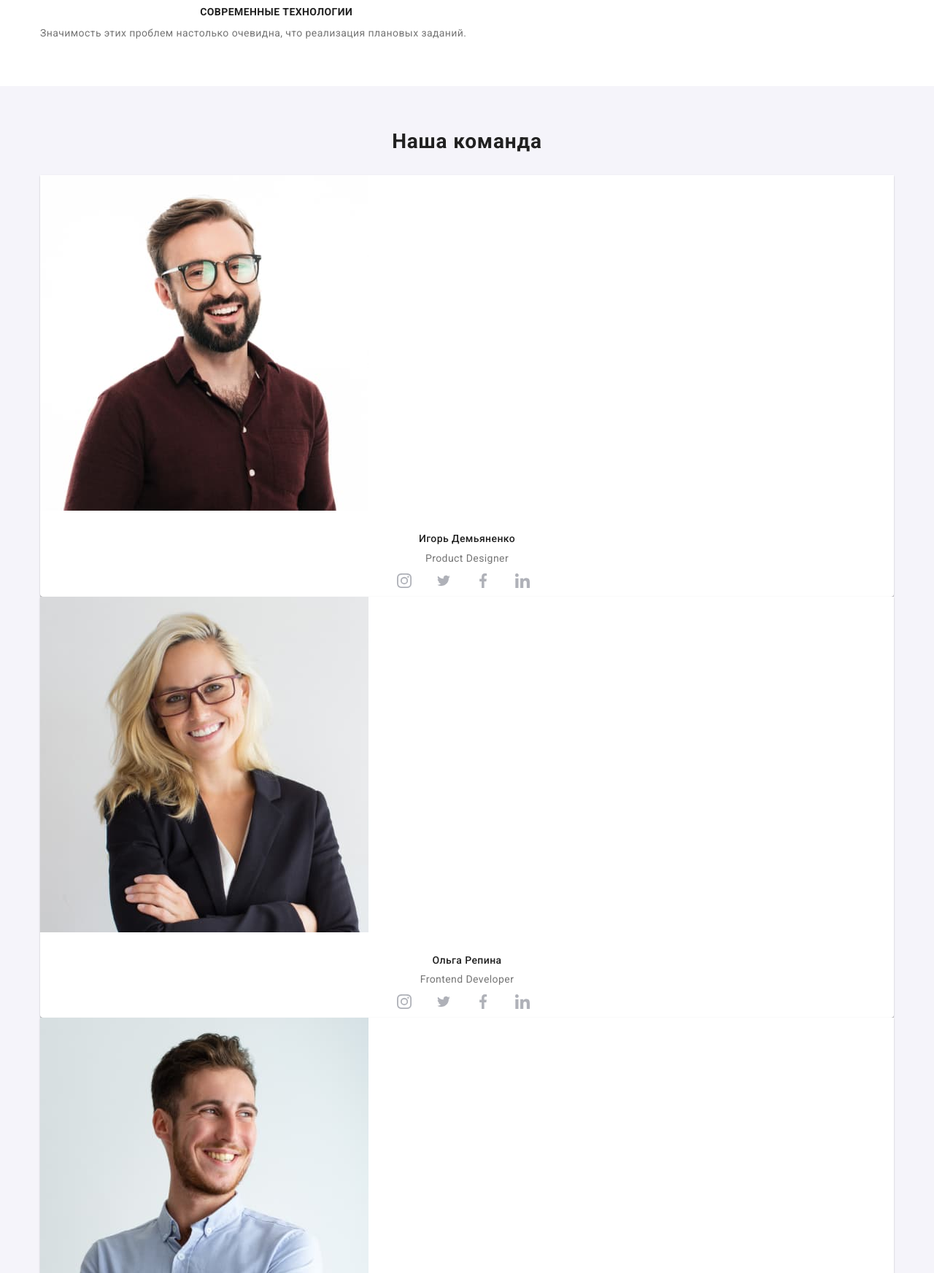
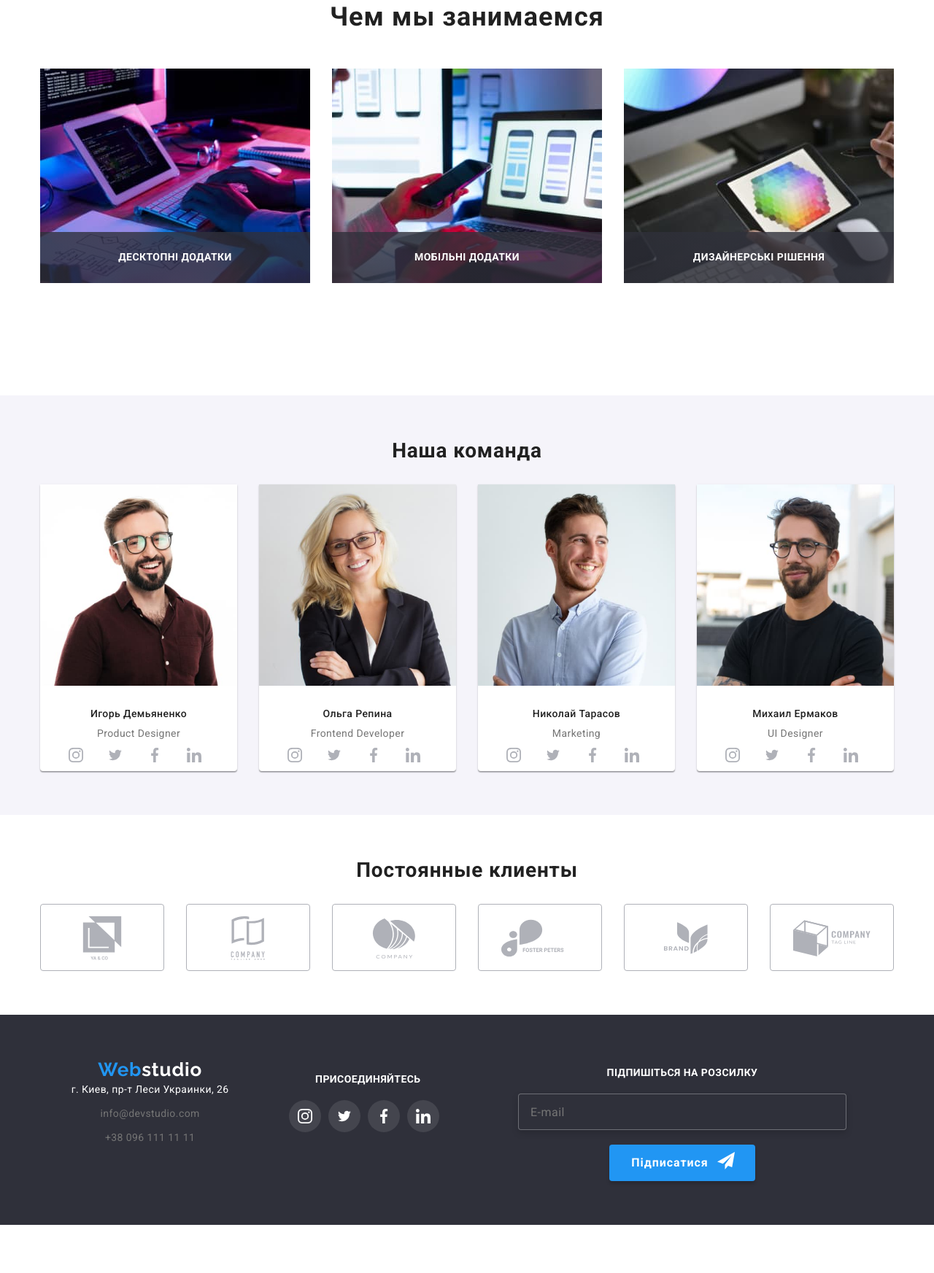
Before and after one commit to Bumblebee86/goit-markup-hw-08, a plain HTML site: page index.html in a window 1280 px wide. Shown: the part 1055-2800 px from the top of the page at 73% size. After the commit the page ends 2734 px from the top, so only its background shows below. Drawn offline with nearby package versions, Linux system fonts and the light colour scheme.

Commit message:
Закінчив

```diff
--- a/index.html
+++ b/index.html
@@ -197,19 +197,22 @@
             <div class="container">
                 <h2 class="work__title ">Чем мы занимаемся</h2>
                 <ul class="work__list">
-                    <li class="work__item"><img src="./images/img.jpg" alt="Html" width="370">
+                    <li class="work__item"><img srcset="./images/work1-1200.jpg 1x,./images/work1-1200@2x.jpg 2x"
+                        src="./images/work1-1200.jpg" alt="Html" width="370">
                         <div class="work__box">
                             <p class="work__text">Десктопні додатки</p>
                         </div>
                     </li>
 
-                    <li class="work__item"><img src="./images/img2.jpg" alt="Css" width="370">
+                    <li class="work__item"><img srcset="./images/work2-1200.jpg 1x,./images/work2-1200@2x.jpg 2x"
+                        src="./images/work2-1200.jpg" alt="Html" width="370">
                         <div class="work__box">
                             <p class="work__text">Мобільні додатки</p>
                         </div>
                     </li>
 
-                    <li class="work__item"><img src="./images/img3.jpg" alt="Java" width="370">
+                    <li class="work__item"><img srcset="./images/work3-1200.jpg 1x,./images/work3-1200@2x.jpg 2x"
+                        src="./images/work3-1200.jpg" alt="Html" width="370">
                         <div class="work__box">
                             <p class="work__text">Дизайнерські рішення</p>
                         </div>
@@ -467,6 +470,8 @@
                     </li>
                 </ul>
             </div>
+        </div>
+        <div class="sign-up__container">
             <form class="sign-up">
                 <label class="sign-up__label">
                     <p class="sign-up__title">Підпишіться на розсилку</p>
--- a/sass/components/_customers.scss
+++ b/sass/components/_customers.scss
@@ -14,19 +14,19 @@
     &__list {
         display: flex;
         flex-wrap: wrap;
+
         margin: -15px;
         justify-content: center;
     }
 
     &__item {
-
         border-color: var(--background-color-white);
         box-sizing: border-box;
         border: 1px solid;
         border-radius: 4px;
         color: var(--color-accent-five);
+        height: 92px;
         width: 210px;
-        height: 92px;
         margin: 15px;
     }
 
@@ -40,9 +40,10 @@
     }
 
     &__icon {
+
         fill: var(--color-accent-five);
-        width: 100%;
-        height: 100%;
+        // width: 210px;
+        height: 92px;
         display: flex;
         justify-content: center;
         align-items: center;
@@ -54,3 +55,27 @@
         fill: var(--color-accent-four);
     }
 }
+
+@media screen and (min-width: 768px) {
+    .customers__list {
+        display: flex;
+        // flex-wrap: wrap;
+        // margin: -15px;
+    }
+    .customers__item {
+        width: 226px;
+        // margin: 15px;
+     }
+}
+
+@media screen and (min-width: 1200px) {
+    // .customers__list {
+    //     display: flex;
+    //     // flex-wrap: wrap;
+    //     // margin: -15px;
+    // }
+    .customers__item {
+        width: 170px;
+        // margin: 15px;
+     }
+}
--- a/sass/components/_features.scss
+++ b/sass/components/_features.scss
@@ -42,3 +42,30 @@
     }
 
 }
+
+@media screen and (min-width: 768px) {
+    .features__list {
+        display: flex;
+        flex-wrap: wrap;
+        margin-left: -15px;
+        margin-right: -15px;
+    }
+    .features__item {
+        width: 354px;
+        margin: 15px;
+    }
+
+}
+
+@media screen and (min-width: 1200px) {
+    .features__list {
+        display: flex;
+        flex-wrap: wrap;
+
+    }
+    .features__item {
+        width: 270px;
+
+    }
+
+}
--- a/sass/components/_footer.scss
+++ b/sass/components/_footer.scss
@@ -89,9 +89,13 @@
 }
 
 .sign-up {
-    // display: flex;
-    // margin-left: 93px;
-    // align-items: flex-end;
+    width: 450px;
+
+    &__container {
+        display: flex;
+        justify-content: center;
+        text-align: center;
+    }
 
     &__label {
         display: block;}
@@ -106,7 +110,7 @@
         margin-bottom: 20px;}
 
     &__input {
-        width: 100%;
+        width: 450px;
         height: 50px;
         margin-bottom: 20px;
         border: 1px solid rgba(255, 255, 255, 0.3);
@@ -142,7 +146,7 @@
 }
 
 
-@media (max-width: 480px) {
+@media (max-width: 768px) {
     .footer__list {
         margin-top: 20px;
     }
@@ -154,3 +158,30 @@
         margin-top: 60px;
     }
 }
+
+@media (min-width: 767px) {
+    .footer__box {
+        display: flex;
+        justify-content: center;
+        margin-bottom: 60px;
+        align-items: center;
+        justify-content: space-evenly;
+    }
+
+}
+
+@media (min-width: 1199px) {
+
+    .footer__box {
+        margin-bottom: 0;
+    }
+    .sign-up__container {
+        margin-right: 120px;
+    }
+    .footer {
+        display: flex;
+        justify-content: center;
+        align-items: baseline;
+
+    }
+}
--- a/sass/components/_header.scss
+++ b/sass/components/_header.scss
@@ -278,7 +278,7 @@
         }
     }
 
-    @media screen and (min-width: 1200px) {
+        @media screen and (min-width: 1200px) {
         &__list {
             display: flex;
             align-items: center;
--- a/sass/components/_hero.scss
+++ b/sass/components/_hero.scss
@@ -70,6 +70,24 @@
 }
 
 
+@media screen and (min-width: 768px) {
+    .hero {
+        width: 768px;
+    }
+}
+
+@media screen and (min-width: 1200px) {
+    .hero {
+        width: 1200px;
+        height: 600px;
+        padding-top: 200px;
+        padding-bottom: 200px;
+
+    }
+}
+
+
+
 // @media screen and (min-width: 480px) {
 //     .hero {
 //         width: 768px;
--- a/sass/components/_team.scss
+++ b/sass/components/_team.scss
@@ -72,3 +72,27 @@
     fill: var(--background-color-white);
     background-color: var(--background-color-blue);
 }
+
+@media screen and (min-width: 768px) {
+    .team__list {
+        display: flex;
+        flex-wrap: wrap;
+        margin: -15px;
+    }
+    .team__item {
+        width: 354px;
+        margin: 15px;
+     }
+}
+
+@media screen and (min-width: 1200px) {
+    .team__list {
+        display: flex;
+        // flex-wrap: wrap;
+        // margin: -15px;
+    }
+    .team__item {
+        width: 270px;
+        // margin: 15px;
+     }
+}
--- a/sass/components/_work.scss
+++ b/sass/components/_work.scss
@@ -49,3 +49,15 @@
         text-transform: uppercase;
     }
 }
+
+@media (min-width: 1199px) {
+    .work {
+        display: block;
+        display: flex;
+        justify-content: center;
+        margin-bottom: 60px;
+        align-items: center;
+        justify-content: space-evenly;
+    }
+
+}
```
Also changed, not shown: portfolio.html (+2 -0 lines), css/main.css, css/main.min.css, 2 other files.
